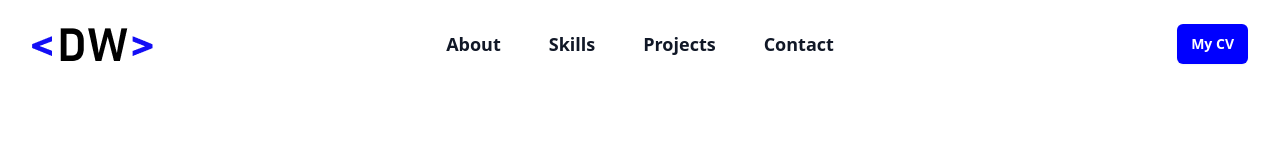
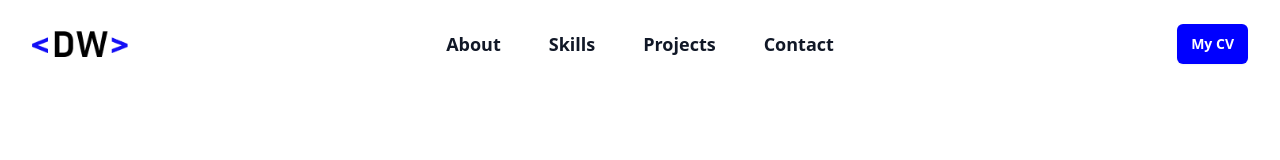
Before and after one commit to danwhitlock/portfolio-react, a React (Vite) app: page / in a window 1280 px wide. Shown: the top 160 px of the page. Built offline with nearby package versions, Linux system fonts and the light colour scheme.

Commit message:
adjust logo

```diff
--- a/src/Components/Header.jsx
+++ b/src/Components/Header.jsx
@@ -19,9 +19,7 @@ export default function Nav() {
       <header className="absolute inset-x-0 top-0 z-50">
         <nav className="flex items-center justify-between p-6 lg:px-8" aria-label="Global">
           <div className="flex lg:flex-1">
-            <a href="#" className="-m-1.5 p-1.5">
-              <img src='./src/assets/dw.png'></img>
-            </a>
+            <img src='./src/assets/dw.png' className='w-24'></img>
           </div>
           <div className="flex lg:hidden">
             <button
@@ -55,9 +53,7 @@ export default function Nav() {
           <div className="fixed inset-0 z-50" />
           <Dialog.Panel className="fixed inset-y-0 right-0 z-50 w-full overflow-y-auto bg-white px-6 py-6 sm:max-w-sm sm:ring-1 sm:ring-gray-900/10">
             <div className="flex items-center justify-between">
-            <a href="#" className="-m-1.5 p-1.5">
-            <img src='./src/assets/dw.png'></img>
-            </a>
+            <img src='./src/assets/dw.png' className='w-24'></img>
               <button
                 type="button"
                 className="-m-2.5 rounded-md p-2.5 text-gray-700"
```
